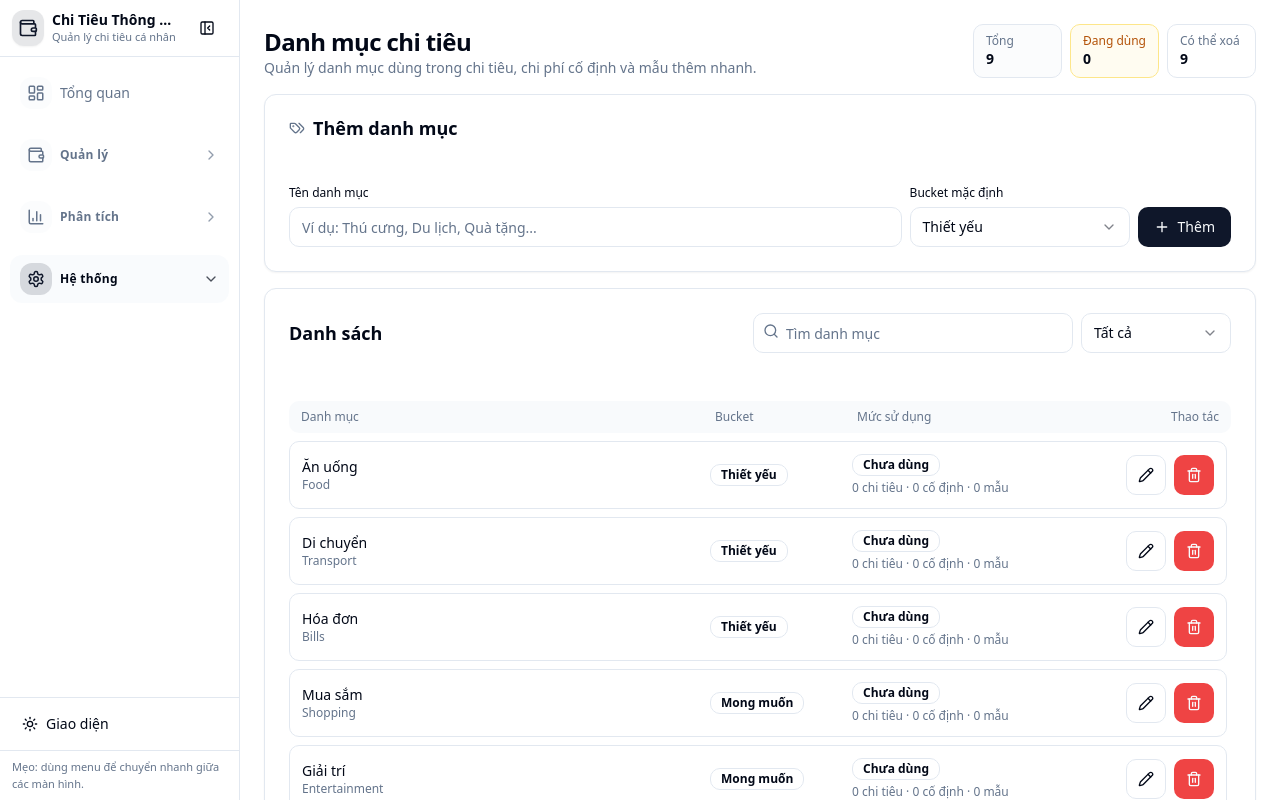
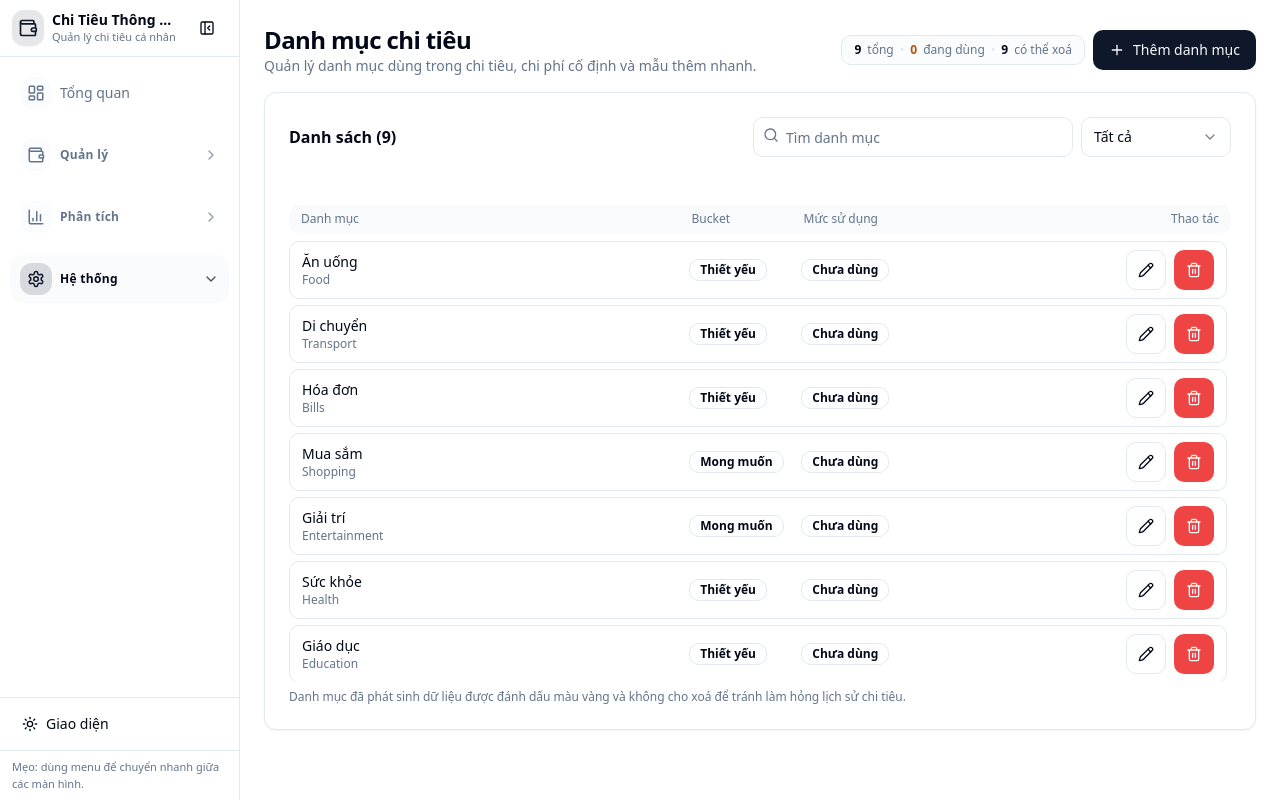
Before and after one commit to QuangThanhn485/MyFinance, a React (Vite) app: page /categories in a window 1280 px wide. Shown: the top 800 px of the page. Built offline with nearby package versions, Linux system fonts and the light colour scheme.

Commit message:
Implement category addition dialog in CategoriesPage and enhance UI layout for better usability. Update category statistics display and clean up unused imports.

```diff
--- a/src/pages/CategoriesPage.tsx
+++ b/src/pages/CategoriesPage.tsx
@@ -1,11 +1,18 @@
 import { useMemo, useState } from "react"
 import { toast } from "sonner"
-import { Pencil, Plus, Search, Tags, Trash2, X } from "lucide-react"
+import { Pencil, Plus, Search, Trash2, X } from "lucide-react"
 import { BUCKET_LABELS_VI } from "@/domain/constants"
 import type { BudgetBucket, ExpenseCategory } from "@/domain/types"
 import { Badge } from "@/components/ui/badge"
 import { Button } from "@/components/ui/button"
 import { Card, CardContent, CardHeader, CardTitle } from "@/components/ui/card"
+import {
+  Dialog,
+  DialogContent,
+  DialogFooter,
+  DialogHeader,
+  DialogTitle,
+} from "@/components/ui/dialog"
 import { Input } from "@/components/ui/input"
 import { Label } from "@/components/ui/label"
 import {
@@ -15,7 +22,6 @@ import {
   SelectTrigger,
   SelectValue,
 } from "@/components/ui/select"
-import { Separator } from "@/components/ui/separator"
 import { cn } from "@/lib/utils"
 import { getExpenseCategoryUsageCounts } from "@/storage/categories"
 import { loadExpenseTemplates } from "@/storage/templates"
@@ -29,6 +35,7 @@ export default function CategoriesPage() {
   const updateExpenseCategory = useAppStore((s) => s.actions.updateExpenseCategory)
   const deleteExpenseCategory = useAppStore((s) => s.actions.deleteExpenseCategory)
 
+  const [addDialogOpen, setAddDialogOpen] = useState(false)
   const [newCategoryLabel, setNewCategoryLabel] = useState("")
   const [newCategoryBucket, setNewCategoryBucket] = useState<BudgetBucket>("needs")
   const [editingCategoryId, setEditingCategoryId] = useState<ExpenseCategory | null>(null)
@@ -86,6 +93,7 @@ export default function CategoriesPage() {
     }
     setNewCategoryLabel("")
     setNewCategoryBucket("needs")
+    setAddDialogOpen(false)
     toast.success("Đã thêm danh mục.")
   }
 
@@ -127,76 +135,37 @@ export default function CategoriesPage() {
 
   return (
     <div className="space-y-4">
-      <div className="flex flex-wrap items-end justify-between gap-3">
+      <div className="flex flex-wrap items-center justify-between gap-3">
         <div>
           <h1 className="text-2xl font-semibold tracking-tight">Danh mục chi tiêu</h1>
           <p className="text-sm text-muted-foreground">
             Quản lý danh mục dùng trong chi tiêu, chi phí cố định và mẫu thêm nhanh.
           </p>
         </div>
-        <div className="grid grid-cols-3 gap-2 text-sm">
-          <div className="rounded-md border bg-muted/30 px-3 py-2">
-            <div className="text-xs text-muted-foreground">Tổng</div>
-            <div className="font-semibold tabular-nums">{categoryOptions.length}</div>
+        <div className="flex items-center gap-2">
+          <div className="hidden items-center gap-1.5 rounded-md border bg-muted/30 px-3 py-1.5 text-xs sm:flex">
+            <span className="tabular-nums font-semibold">{categoryOptions.length}</span>
+            <span className="text-muted-foreground">tổng</span>
+            <span className="text-border">•</span>
+            <span className="tabular-nums font-semibold text-amber-700 dark:text-amber-300">
+              {usedCount}
+            </span>
+            <span className="text-muted-foreground">đang dùng</span>
+            <span className="text-border">•</span>
+            <span className="tabular-nums font-semibold">{freeCount}</span>
+            <span className="text-muted-foreground">có thể xoá</span>
           </div>
-          <div className="rounded-md border border-amber-200 bg-amber-50/70 px-3 py-2 dark:border-amber-900/60 dark:bg-amber-950/20">
-            <div className="text-xs text-amber-700 dark:text-amber-300">Đang dùng</div>
-            <div className="font-semibold tabular-nums">{usedCount}</div>
-          </div>
-          <div className="rounded-md border bg-background px-3 py-2">
-            <div className="text-xs text-muted-foreground">Có thể xoá</div>
-            <div className="font-semibold tabular-nums">{freeCount}</div>
-          </div>
+          <Button type="button" onClick={() => setAddDialogOpen(true)}>
+            <Plus className="h-4 w-4" />
+            Thêm danh mục
+          </Button>
         </div>
       </div>
 
       <Card>
         <CardHeader className="pb-3">
-          <CardTitle className="flex items-center gap-2">
-            <Tags className="h-4 w-4 text-muted-foreground" />
-            <span>Thêm danh mục</span>
-          </CardTitle>
-        </CardHeader>
-        <CardContent>
-          <div className="grid gap-2 lg:grid-cols-[minmax(240px,1fr)_220px_auto]">
-            <div className="grid gap-1.5">
-              <Label className="text-xs">Tên danh mục</Label>
-              <Input
-                value={newCategoryLabel}
-                onChange={(event) => setNewCategoryLabel(event.target.value)}
-                maxLength={60}
-                placeholder="Ví dụ: Thú cưng, Du lịch, Quà tặng..."
-              />
-            </div>
-            <div className="grid gap-1.5">
-              <Label className="text-xs">Bucket mặc định</Label>
-              <Select
-                value={newCategoryBucket}
-                onValueChange={(value) => setNewCategoryBucket(value as BudgetBucket)}
-              >
-                <SelectTrigger>
-                  <SelectValue />
-                </SelectTrigger>
-                <SelectContent>
-                  <SelectItem value="needs">{BUCKET_LABELS_VI.needs}</SelectItem>
-                  <SelectItem value="wants">{BUCKET_LABELS_VI.wants}</SelectItem>
-                </SelectContent>
-              </Select>
-            </div>
-            <div className="flex items-end">
-              <Button type="button" className="w-full lg:w-auto" onClick={handleCreateCategory}>
-                <Plus className="h-4 w-4" />
-                Thêm
-              </Button>
-            </div>
-          </div>
-        </CardContent>
-      </Card>
-
-      <Card>
-        <CardHeader className="pb-3">
           <div className="flex flex-wrap items-center justify-between gap-2">
-            <CardTitle>Danh sách</CardTitle>
+            <CardTitle className="text-base">Danh sách ({rows.length})</CardTitle>
             <div className="flex flex-1 flex-wrap justify-end gap-2">
               <div className="relative min-w-[220px] flex-1 sm:max-w-xs">
                 <Search className="pointer-events-none absolute left-2.5 top-2.5 h-4 w-4 text-muted-foreground" />
@@ -221,20 +190,20 @@ export default function CategoriesPage() {
           </div>
         </CardHeader>
         <CardContent className="space-y-2">
-          <div className="hidden rounded-md bg-muted/50 px-3 py-2 text-xs font-medium text-muted-foreground md:grid md:grid-cols-[minmax(180px,1fr)_130px_240px_110px] md:gap-3">
+          <div className="hidden rounded-md bg-muted/50 px-3 py-1.5 text-xs font-medium text-muted-foreground md:grid md:grid-cols-[minmax(160px,1.2fr)_100px_minmax(180px,1fr)_88px] md:gap-3">
             <div>Danh mục</div>
             <div>Bucket</div>
             <div>Mức sử dụng</div>
             <div className="text-right">Thao tác</div>
           </div>
 
-          <div className="max-h-[calc(100vh-330px)] min-h-[260px] space-y-2 overflow-y-auto pr-1">
           {rows.length === 0 ? (
             <div className="rounded-md border border-dashed p-4 text-sm text-muted-foreground">
               Không có danh mục phù hợp với bộ lọc hiện tại.
             </div>
           ) : (
-              rows.map(({ category, usage, used }) => {
+            <div className="max-h-[calc(100vh-360px)] space-y-1.5 overflow-y-auto pr-1">
+              {rows.map(({ category, usage, used }) => {
                 const isLastCategory = categoryOptions.length <= 1
                 const isEditing = editingCategoryId === category.id
 
@@ -242,7 +211,7 @@ export default function CategoriesPage() {
                   <div
                     key={category.id}
                     className={cn(
-                      "rounded-md border p-3 text-sm",
+                      "rounded-md border px-3 py-2 text-sm",
                       used
                         ? "border-amber-200 bg-amber-50/60 dark:border-amber-900/60 dark:bg-amber-950/20"
                         : "bg-background",
@@ -290,7 +259,7 @@ export default function CategoriesPage() {
                         </div>
                       </div>
                     ) : (
-                      <div className="grid gap-3 md:grid-cols-[minmax(180px,1fr)_130px_240px_110px] md:items-center">
+                      <div className="grid gap-3 md:grid-cols-[minmax(160px,1.2fr)_100px_minmax(180px,1fr)_88px] md:items-center">
                         <div className="min-w-0">
                           <div className="truncate font-medium" title={category.label}>
                             {category.label}
@@ -302,20 +271,16 @@ export default function CategoriesPage() {
                         <Badge variant="outline" className="w-fit">
                           {BUCKET_LABELS_VI[category.defaultBucket]}
                         </Badge>
-                        <div className="space-y-1">
-                          <div className="flex flex-wrap items-center gap-1.5">
-                            <Badge variant={used ? "secondary" : "outline"}>
+                        <div className="min-w-0 flex flex-wrap items-center gap-1.5 text-xs text-muted-foreground">
+                          <Badge variant={used ? "secondary" : "outline"} className="shrink-0">
                             {used ? `Đang dùng ${usage.total}` : "Chưa dùng"}
                           </Badge>
                           {used ? (
-                              <span className="text-xs text-amber-700 dark:text-amber-300">
-                                Không thể xoá
+                            <span className="truncate">
+                              {usage.expenses} chi tiêu · {usage.fixedCosts} cố định ·{" "}
+                              {usage.templates} mẫu
                             </span>
                           ) : null}
-                          </div>
-                          <div className="text-xs text-muted-foreground">
-                            {usage.expenses} chi tiêu · {usage.fixedCosts} cố định · {usage.templates} mẫu
-                          </div>
                         </div>
                         <div className="flex justify-end gap-2">
                           <Button
@@ -348,16 +313,59 @@ export default function CategoriesPage() {
                     )}
                   </div>
                 )
-              })
+              })}
+            </div>
           )}
-          </div>
 
-          <Separator />
           <div className="text-xs text-muted-foreground">
             Danh mục đã phát sinh dữ liệu được đánh dấu màu vàng và không cho xoá để tránh làm hỏng lịch sử chi tiêu.
           </div>
         </CardContent>
       </Card>
+
+      <Dialog open={addDialogOpen} onOpenChange={setAddDialogOpen}>
+        <DialogContent className="sm:max-w-md">
+          <DialogHeader>
+            <DialogTitle>Thêm danh mục</DialogTitle>
+          </DialogHeader>
+          <div className="grid gap-3">
+            <div className="grid gap-1.5">
+              <Label className="text-xs">Tên danh mục</Label>
+              <Input
+                value={newCategoryLabel}
+                onChange={(event) => setNewCategoryLabel(event.target.value)}
+                maxLength={60}
+                placeholder="Ví dụ: Thú cưng, Du lịch, Quà tặng..."
+                autoFocus
+              />
+            </div>
+            <div className="grid gap-1.5">
+              <Label className="text-xs">Bucket mặc định</Label>
+              <Select
+                value={newCategoryBucket}
+                onValueChange={(value) => setNewCategoryBucket(value as BudgetBucket)}
+              >
+                <SelectTrigger>
+                  <SelectValue />
+                </SelectTrigger>
+                <SelectContent>
+                  <SelectItem value="needs">{BUCKET_LABELS_VI.needs}</SelectItem>
+                  <SelectItem value="wants">{BUCKET_LABELS_VI.wants}</SelectItem>
+                </SelectContent>
+              </Select>
+            </div>
+          </div>
+          <DialogFooter>
+            <Button type="button" variant="outline" onClick={() => setAddDialogOpen(false)}>
+              Huỷ
+            </Button>
+            <Button type="button" onClick={handleCreateCategory}>
+              <Plus className="h-4 w-4" />
+              Thêm
+            </Button>
+          </DialogFooter>
+        </DialogContent>
+      </Dialog>
     </div>
   )
 }
```
Lines whose indentation alone changed are shown as unchanged.
